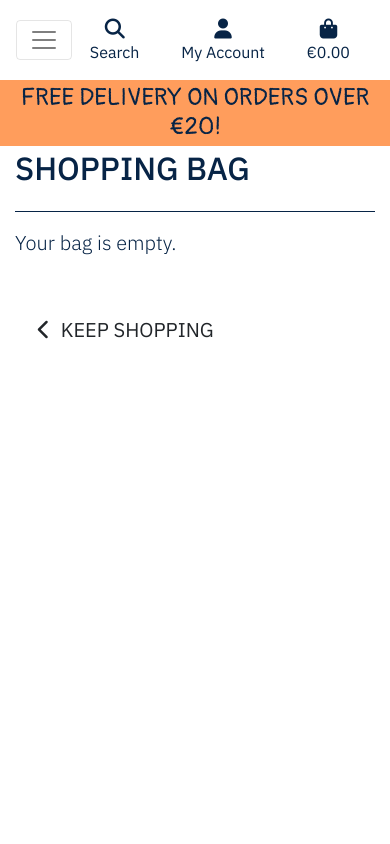
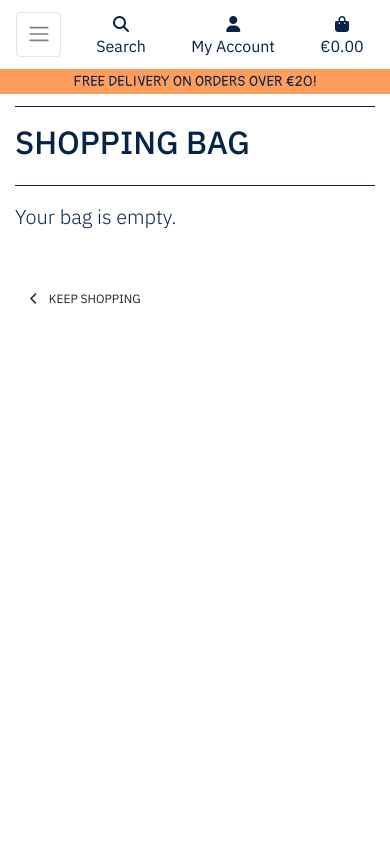
Before and after one commit to michelleconville/drizzle-and-shade, a Django app: page /bag/ in a window 390 px wide. Run offline with Django 3.2, Linux system fonts and the light colour scheme; the visitor is signed in with stand-in values (Sample User, id 1); some libraries are stand-ins or nearby versions.

Commit message:
Fix css to include additional media queries

```diff
--- a/static/css/base.css
+++ b/static/css/base.css
@@ -252,14 +252,50 @@ input[name='q']::placeholder {
       }
   }
 
-  /* pad the top a bit when navbar is collapsed on mobile */
+/* pad the top a bit when navbar is collapsed on mobile */
 @media (max-width: 991px) {
     .header-container {
-        padding-top: 116px;
+        padding-top: 90px;
     }
 
     body {
         height: calc(100vh - 116px);
+    }
+
+    .display-4.logo-font.text-black {
+        font-size: 2rem;
+    }
+
+    .nav-link {
+        padding: 0.15rem;
+    }
+
+    .nav-link i.fa-lg {
+        font-size: 1rem;
+    }
+
+    .navbar-toggler {
+        padding: .6rem .6rem;
+        font-size: 1rem;
+    }
+
+    #delivery-banner h4 {
+        font-size: .9rem;
+    }
+
+    .btn.btn-outline-blue.rounded-0,
+    .btn.btn-blue.rounded-0 {
+        padding: .375rem .375rem;
+    }
+
+    .btn.btn-outline-blue.rounded-0.btn-lg,
+    .btn.btn-blue.rounded-0.btn-lg {
+        padding: .375rem .375rem;
+        font-size: .75rem;
+    }
+
+    .increment-qty, .decrement-qty {
+        padding: .25rem .5rem !important;
     }
 }
 
--- a/templates/base.html
+++ b/templates/base.html
@@ -79,7 +79,7 @@
                         <div class="dropdown-menu border-0" aria-labelledby="user-options">
                             {% if request.user.is_authenticated %}
                                 {% if request.user.is_superuser %}
-                                    <a href="{% url 'add_product' %}" class="dropdown-item">Product Management</a>
+                                    <a href="{% url 'product_management' %}" class="dropdown-item">Product Management</a>
                                 {% endif %}
                                 <a href="{% url 'profile' %}" class="dropdown-item">My Profile</a>
                                 <a href="{% url 'account_logout' %}" class="dropdown-item">Logout</a>
--- a/templates/includes/main-nav.html
+++ b/templates/includes/main-nav.html
@@ -1,7 +1,12 @@
 <div class="collapse navbar-collapse" id="main-nav">
     <ul class="navbar-nav w-auto mx-auto">
+        <li class="nav-item d-block d-md-none">
+            <a class="logo-font nav-link text-pink mr-5" href="{% url 'home' %}" id="home-link">
+                Home
+            </a>
+        </li>
         <li class="nav-item dropdown">
-            <a class="logo-font font-weight-bold nav-link text-pink mr-5" href="#" id="all-products-link" data-toggle="dropdown" aria-haspopup="true" aria-expanded="false">
+            <a class="logo-font nav-link text-pink mr-5" href="#" id="all-products-link" data-toggle="dropdown" aria-haspopup="true" aria-expanded="false">
                 All Products
             </a>
             <div class="dropdown-menu border-0" aria-labelledby="all-products-link">
@@ -13,7 +18,7 @@
         </li>
 
         <li class="nav-item dropdown">
-            <a class="logo-font font-weight-bold nav-link text-pink mr-5 " href="#" id="umbrellas-link" data-toggle="dropdown" aria-haspopup="true" aria-expanded="false">
+            <a class="logo-font nav-link text-pink mr-5 " href="#" id="umbrellas-link" data-toggle="dropdown" aria-haspopup="true" aria-expanded="false">
                 All Umbrellas
             </a>
             <div class="dropdown-menu border-0" aria-labelledby="umbrellas-link">
@@ -26,7 +31,7 @@
         </li>
 
         <li class="nav-item dropdown">
-            <a class="logo-font font-weight-bold nav-link text-pink" href="#" id="specials-link" data-toggle="dropdown" aria-haspopup="true" aria-expanded="false">
+            <a class="logo-font nav-link text-pink" href="#" id="specials-link" data-toggle="dropdown" aria-haspopup="true" aria-expanded="false">
                 Special Offers
             </a>
             <div class="dropdown-menu border-0" aria-labelledby="specials-link">
@@ -37,7 +42,7 @@
         </li>
 
         <!-- <li class="nav-item">
-            <a class="logo-font font-weight-bold nav-link text-blue mr-5" href="#">
+            <a class="logo-font nav-link text-blue mr-5" href="#">
                 Contact us
             </a>
         </li> -->
--- a/templates/includes/mobile-top-header.html
+++ b/templates/includes/mobile-top-header.html
@@ -1,5 +1,6 @@
 <li class="list-inline-item">
-    <a class="text-blue nav-link d-block d-lg-none" href="#" id="mobile-search" data-toggle="dropdown" aria-haspopup="true" aria-expanded="false">
+    <a class="text-blue nav-link d-block d-lg-none" href="#" id="mobile-search" data-toggle="dropdown"
+        aria-haspopup="true" aria-expanded="false">
         <div class="text-center">
             <div><i class="fas fa-search fa-lg"></i></div>
             <p class="my-0">Search</p>
@@ -8,7 +9,8 @@
     <div class="dropdown-menu border-0 w-100 p-3 rounded-0 my-0" aria-labelledby="mobile-search">
         <form class="form" method="GET" action="{% url 'products' %}">
             <div class="input-group w-100">
-                <input class="form-control border border-blue rounded-0" type="text" name="q" placeholder="Search our site">
+                <input class="form-control border border-blue rounded-0" type="text" name="q"
+                    placeholder="Search our site">
                 <div class="input-group-append">
                     <button class="form-control form-control btn btn-blue border border-blue rounded-0" type="submit">
                         <span class="icon">
@@ -21,7 +23,8 @@
     </div>
 </li>
 <li class="list-inline-item dropdown">
-    <a class="text-blue nav-link d-block d-lg-none" href="#" id="user-options" data-toggle="dropdown" aria-haspopup="true" aria-expanded="false">
+    <a class="text-blue nav-link d-block d-lg-none" href="#" id="user-options" data-toggle="dropdown"
+        aria-haspopup="true" aria-expanded="false">
         <div class="text-center">
             <div><i class="fas fa-user fa-lg"></i></div>
             <p class="my-0">My Account</p>
@@ -29,23 +32,27 @@
     </a>
     <div class="dropdown-menu border-0" aria-labelledby="user-options">
         {% if request.user.is_authenticated %}
-            <a href="{% url 'add_product' %}" class="dropdown-item">My Profile</a>
-            <a href="{% url 'account_logout' %}" class="dropdown-item">Logout</a>
+        {% if request.user.is_superuser %}
+        <a href="{% url 'product_management' %}" class="dropdown-item">Product Management</a>
+        {% endif %}
+        <a href="{% url 'profile' %}" class="dropdown-item">My Profile</a>
+        <a href="{% url 'account_logout' %}" class="dropdown-item">Logout</a>
         {% else %}
-            <a href="{% url 'account_signup' %}" class="dropdown-item">Register</a>
-            <a href="{% url 'account_login' %}" class="dropdown-item">Login</a>
+        <a href="{% url 'account_signup' %}" class="dropdown-item">Register</a>
+        <a href="{% url 'account_login' %}" class="dropdown-item">Login</a>
         {% endif %}
     </div>
 </li>
 <li class="list-inline-item">
-    <a class="{% if grand_total %}text-orange font-weight-bold{% else %}text-blue{% endif %} nav-link d-block d-lg-none" href="{% url 'view_bag' %}">
+    <a class="{% if grand_total %}text-orange font-weight-bold{% else %}text-blue{% endif %} nav-link d-block d-lg-none"
+        href="{% url 'view_bag' %}">
         <div class="text-center">
             <div><i class="fas fa-shopping-bag fa-lg"></i></div>
             <p class="my-0">
                 {% if grand_total %}
-                    €{{ grand_total|floatformat:2 }}
+                €{{ grand_total|floatformat:2 }}
                 {% else %}
-                    €0.00
+                €0.00
                 {% endif %}
             </p>
         </div>
```
